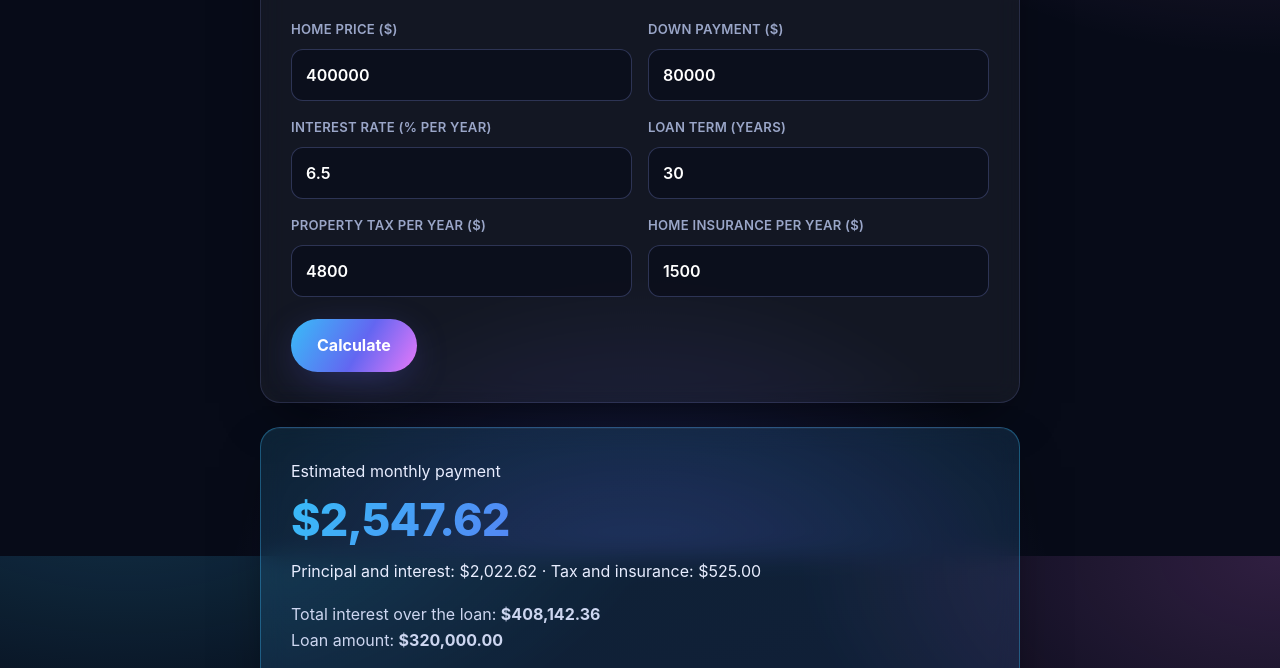
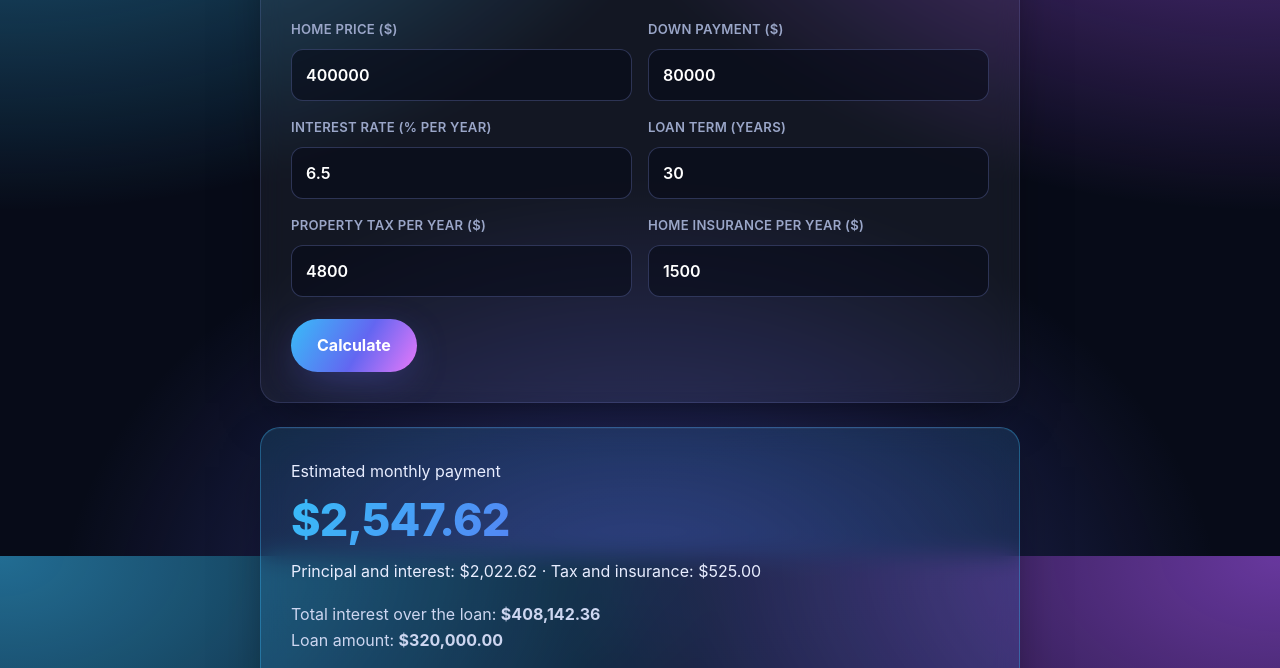
Before and after one commit to nicksteiner3/mortgage-calculator, a plain HTML site: page index.html in a window 1280 px wide. Shown: the part 244-912 px from the top of the page. Drawn offline with Linux system fonts and the light colour scheme.

Commit message:
Strengthen background glows
Co-authored-by: Copilot App <223556219+Copilot@users.noreply.github.com>

```diff
--- a/theme.css
+++ b/theme.css
@@ -23,9 +23,9 @@ body {
   color: var(--ink);
   line-height: 1.65;
   background:
-    radial-gradient(900px 500px at 10% -10%, rgba(56, 189, 248, 0.22), transparent 60%),
-    radial-gradient(800px 500px at 100% 0%, rgba(232, 121, 249, 0.18), transparent 60%),
-    radial-gradient(700px 600px at 50% 110%, rgba(99, 102, 241, 0.25), transparent 60%),
+    radial-gradient(1100px 700px at 0% 0%, rgba(56, 189, 248, 0.55), transparent 65%),
+    radial-gradient(1100px 700px at 100% 0%, rgba(168, 85, 247, 0.6), transparent 65%),
+    radial-gradient(900px 700px at 50% 110%, rgba(99, 102, 241, 0.45), transparent 65%),
     var(--bg);
   background-attachment: fixed;
 }
```
